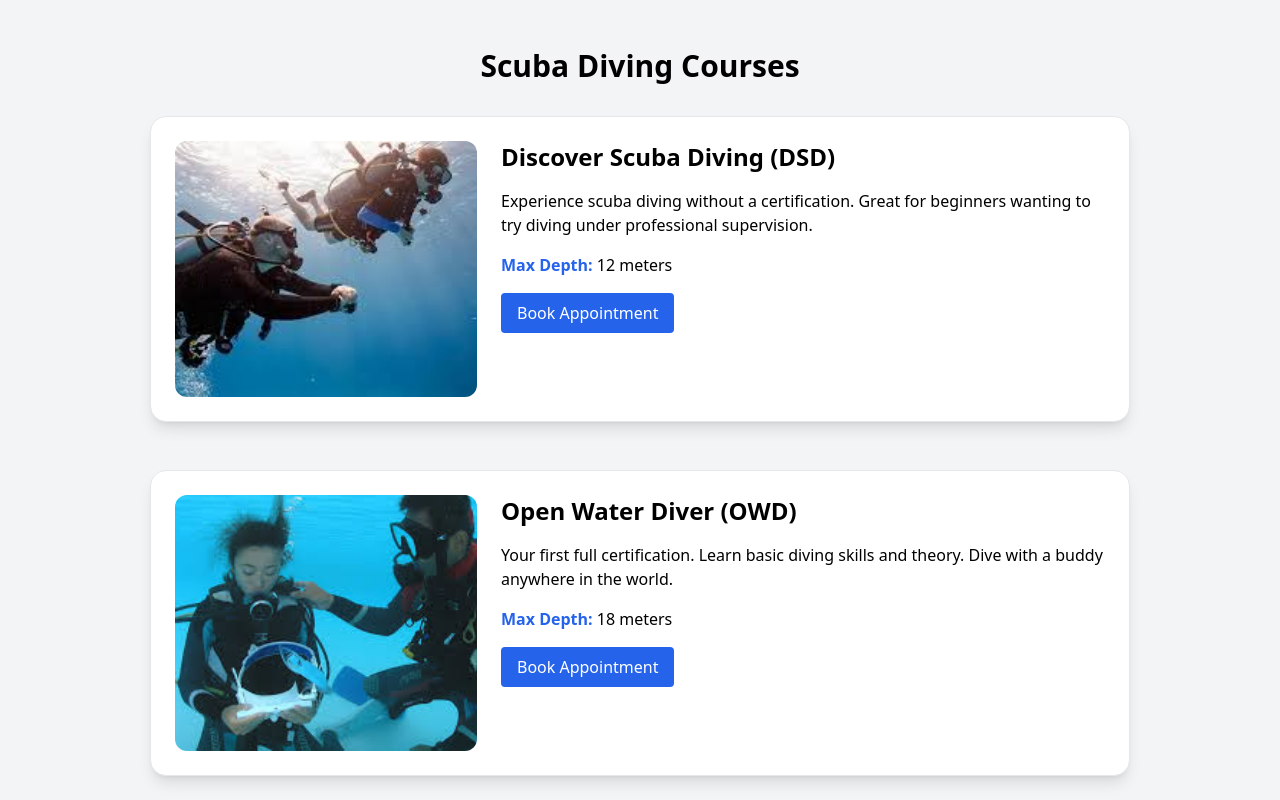
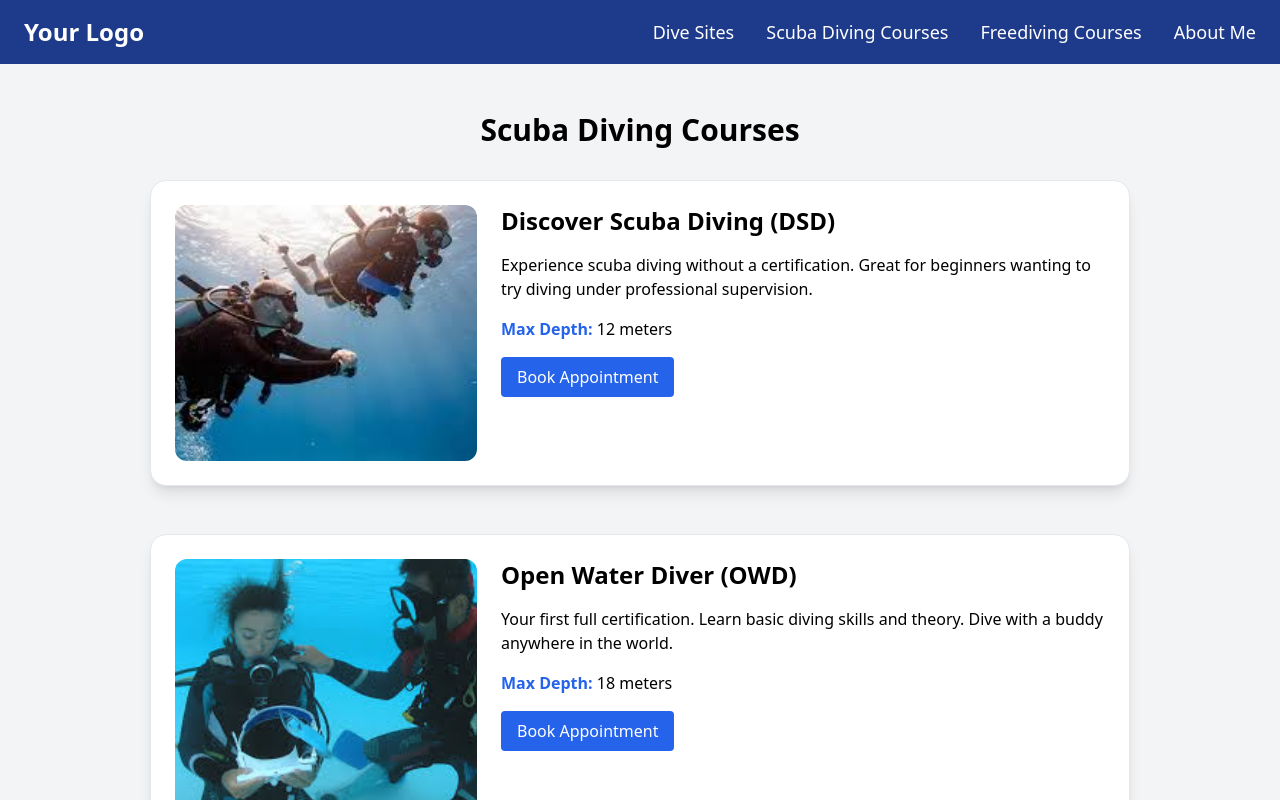
Before and after one commit to Tommysons/diving, a Next.js app: page /scubadivingcourses in a window 1280 px wide. Shown: the top 800 px of the page. Built offline with nearby package versions, Linux system fonts and the light colour scheme.

Commit message:
Done some changes

```diff
--- a/src/app/divesites/page.tsx
+++ b/src/app/divesites/page.tsx
@@ -1,5 +1,3 @@
-// app/divesites/page.tsx
-
 import Link from 'next/link'
 import { diveSites } from '@/lib/data/diveSites'
 import Header from '@/components/Header'
@@ -9,11 +7,15 @@ export default function DiveSitesPage() {
   return (
     <>
       <Header />
-      <div className='p-6 max-w-4xl mx-auto space-y-4'>
-        <h1 className='text-4xl font-bold mb-6'>All Dive Sites</h1>
-        <ul className='space-y-4'>
+      <div className='p-6 max-w-4xl mx-auto'>
+        <h1 className='text-4xl font-bold mb-8 text-center'>All Dive Sites</h1>
+
+        <ul className='space-y-6'>
           {diveSites.map((site) => (
-            <li key={site.slug} className='border rounded p-4 hover:shadow-lg'>
+            <li
+              key={site.slug}
+              className='border rounded-xl p-4 hover:shadow-lg max-w-xl mx-auto bg-white'
+            >
               <Link
                 href={`/divesites/${site.slug}`}
                 className='flex items-center space-x-4 cursor-pointer'
--- a/src/app/freedivingcourses/page.tsx
+++ b/src/app/freedivingcourses/page.tsx
@@ -4,9 +4,13 @@
 
 import Image from 'next/image'
 import { freedivingCourses } from '@/lib/data/freedivingCourses'
+import Header from '@/components/Header'
+import Footer from '@/components/Footer'
 
 export default function FreedivingCoursesPage() {
   return (
+    <>
+      <Header />
       <div className='px-6 py-10 max-w-5xl mx-auto'>
         <h1 className='text-4xl font-bold mb-8 text-center'>
           Freediving Courses
@@ -44,5 +48,7 @@ export default function FreedivingCoursesPage() {
           ))}
         </section>
       </div>
+      <Footer />
+    </>
   )
 }
--- a/src/app/scubadivingcourses/page.tsx
+++ b/src/app/scubadivingcourses/page.tsx
@@ -1,11 +1,15 @@
 'use client'
 
+import Footer from '@/components/Footer'
+import Header from '@/components/Header'
 import { scubaCourses, specialtyCourses } from '@/lib/data/scubaCourses'
 import Image from 'next/image'
 import Link from 'next/link'
 
 export default function ScubaDivingCoursesPage() {
   return (
+    <>
+      <Header />
       <div className='px-6 py-12 max-w-6xl mx-auto'>
         <h1 className='text-3xl font-bold mb-8 text-center'>
           Scuba Diving Courses
@@ -30,7 +34,9 @@ export default function ScubaDivingCoursesPage() {
                 <h2 className='text-2xl font-semibold'>{course.name}</h2>
                 <p>{course.description}</p>
                 <p>
-                <span className='font-semibold text-blue-600'>Max Depth:</span>{' '}
+                  <span className='font-semibold text-blue-600'>
+                    Max Depth:
+                  </span>{' '}
                   {course.maxDepth}
                 </p>
                 {course.prerequisites && (
@@ -91,5 +97,7 @@ export default function ScubaDivingCoursesPage() {
           ))}
         </div>
       </div>
+      <Footer />
+    </>
   )
 }
--- a/src/components/Navbar.tsx
+++ b/src/components/Navbar.tsx
@@ -1,12 +1,13 @@
 'use client'
 
 import { useState } from 'react'
+import Link from 'next/link'
 
 const navItems = [
-  { id: 'divesites', label: 'Dive sites' },
-  { id: 'scubacourses', label: 'Scuba diving Courses' },
-  { id: 'freedivingcourses', label: 'FreeDiving courses' },
-  { id: 'contacts', label: 'Contacts' },
+  { href: '/divesites', label: 'Dive Sites' },
+  { href: '/scubadivingcourses', label: 'Scuba Diving Courses' },
+  { href: '/freedivingcourses', label: 'Freediving Courses' },
+  { href: '/aboutme', label: 'About Me' },
 ]
 
 export default function Navbar() {
@@ -14,11 +15,13 @@ export default function Navbar() {
 
   return (
     <nav className='bg-blue-900 text-white px-6 py-4 flex items-center justify-between'>
-      <div className='text-2xl font-bold'>
-        {' '}
-        {/* Placeholder for logo */}
+      {/* Logo - clickable */}
+      <Link
+        href='/'
+        className='text-2xl font-bold hover:text-yellow-400 transition'
+      >
         Your Logo
-      </div>
+      </Link>
 
       {/* Mobile hamburger */}
       <button
@@ -59,11 +62,11 @@ export default function Navbar() {
           text-lg
         `}
       >
-        {navItems.map(({ id, label }) => (
-          <li key={id}>
-            <a href={`#${id}`} className='hover:text-yellow-400'>
+        {navItems.map(({ href, label }) => (
+          <li key={href}>
+            <Link href={href} className='hover:text-yellow-400 transition'>
               {label}
-            </a>
+            </Link>
           </li>
         ))}
       </ul>
--- a/src/lib/data/diveSites.ts
+++ b/src/lib/data/diveSites.ts
@@ -37,8 +37,7 @@ export const diveSites: DiveSite[] = [
   {
     slug: 'cpn',
     name: 'Chumphon Pinnacle',
-    shortDescription: `One of Koh Tao’s most iconic dive sites,
-    Chumphon Pinnacle features deep granite formations teeming with pelagic life and occasional whale sharks.`,
+    shortDescription: `Iconic deep dive site with granite pinnacles and pelagic life.`,
     longDescription: `Chumphon Pinnacle is a world-class dive site northwest of Koh Tao,
     featuring dramatic submerged granite formations that descend beyond 36 meters.
     The area is covered in sea anemones, soft corals, and is home to schools of trevally, batfish, and barracuda.
```
Also changed, not shown: 1 other file (tests, documents, lock files or other folders). Lines whose indentation alone changed are shown as unchanged.
